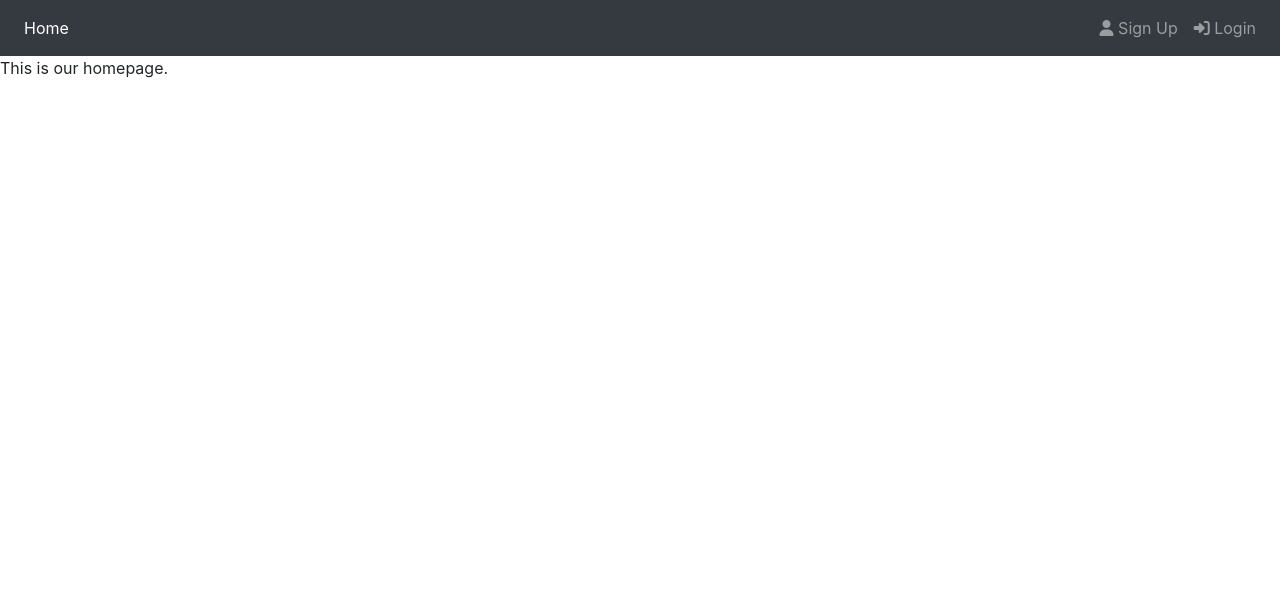
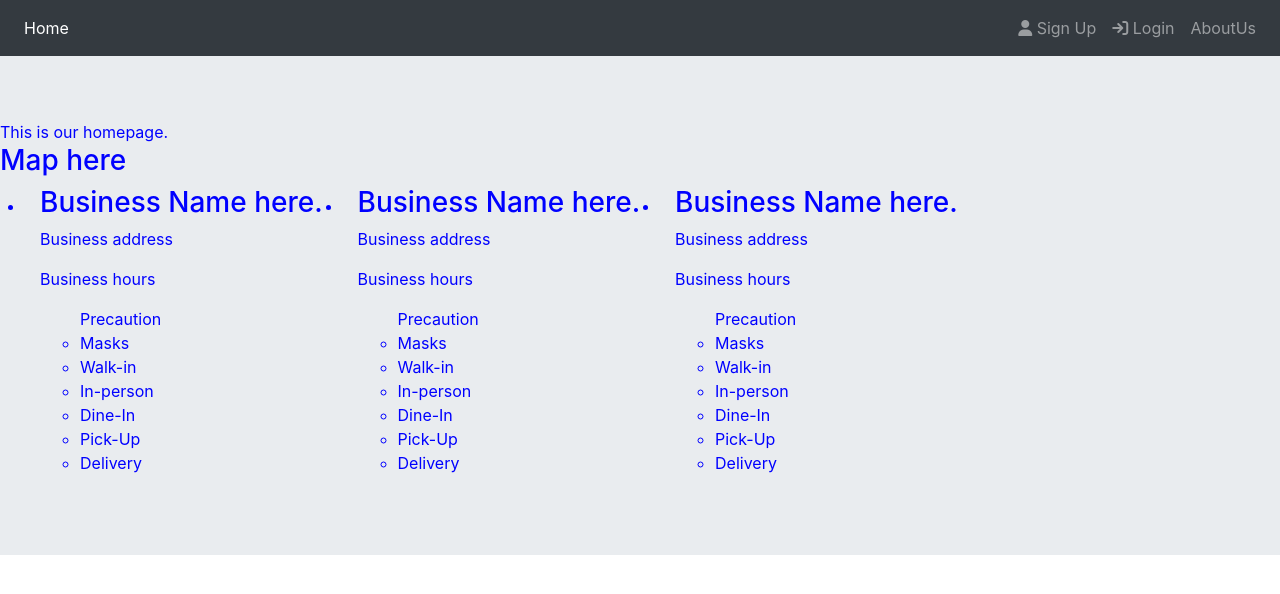
Before and after one commit to squarecylinder/CoronaNoLines, a React (Create React App) app in the folder client/: page / in a window 1280 px wide. Shown: the top 594 px of the page. Built offline with nearby package versions, Linux system fonts and the light colour scheme; the HTML template or start-up script is replaced by a standard one.

Commit message:
add pages

```diff
--- /dev/null
+++ b/client/public/CSS/style.css
@@ -0,0 +1,35 @@
+body, html {
+  height: 100%;
+}
+.bg {
+  /* The image used */
+  background-image: url("https://mdbootstrap.com/img/Photos/Horizontal/Nature/full page/img(11).jpg");
+
+  /* Half height */
+  height: 50%;
+
+  /* Center and scale the image nicely */
+  background-position: center;
+  background-repeat: no-repeat;
+  background-size: cover;
+}
+body, html {
+  height: 100%;}
+body{
+  color: blue;
+  }
+h1 {
+    color: green;
+}
+
+.bg2 {
+  /* The image used */
+  background-image: url("https://source.unsplash.com/twukN12EN7c/1920x1080")
+  height: 100%;
+
+  /* Center and scale the image nicely */
+  background-position: center;
+  background-repeat: no-repeat;
+  background-size: cover;
+
+}
--- a/client/public/index.html
+++ b/client/public/index.html
@@ -26,6 +26,7 @@
       work correctly both with client-side routing and a non-root public URL.
       Learn how to configure a non-root public URL by running `npm run build`.
     -->
+    <link rel="stylesheet" href="%PUBLIC_URL%/CSS/style.css" />
     <title>React App</title>
   </head>
   <body>
--- a/client/src/App.js
+++ b/client/src/App.js
@@ -3,6 +3,8 @@ import { BrowserRouter as Router, Route, Switch } from "react-router-dom";
 import Home from "./pages/Home";
 import Login from './pages/Login';
 import SignUp from './pages/SignUp';
+import AboutUs from './pages/AboutUs';
+import AccountPage from './pages/AccountPage';
 import NoMatch from './pages/404';
 import Nav from './components/Nav/Nav'
 
@@ -22,6 +24,12 @@ function App() {
           <Route exact path="/login">
             <Login />
           </Route>
+          <Route exact path="/aboutus">
+            <AboutUs />
+          </Route>
+          <Route exact path="/accountpage">
+            <AccountPage />
+          </Route>
           <Route>
             <NoMatch />
           </Route>
--- /dev/null
+++ b/client/src/components/BusinessCard/BusinessCard.js
@@ -0,0 +1,18 @@
+import React from 'react';
+
+function BusinessCard() {
+    return (
+        <div>
+            <h3>Business Name here.</h3>
+            <p>Business address</p>
+            <p>Business hours</p>
+            <ul>Precaution
+            <li>Masks</li>
+            <li>Walk-in</li>
+            <li>In-person</li>
+            <li>Dine-In</li>
+            <li>Pick-Up</li>
+            <li>Delivery</li></ul></div>
+    )
+}
+export default BusinessCard;
--- /dev/null
+++ b/client/src/components/Map/Map.js
@@ -0,0 +1,10 @@
+import React from 'react';
+
+function Map() {
+    return (
+        <div>
+            <h3>Map here</h3>
+            </div>
+    )
+}
+export default Map;
--- a/client/src/components/Nav/Nav.js
+++ b/client/src/components/Nav/Nav.js
@@ -16,7 +16,10 @@ function Nav() {
         <a class="nav-link" href="/signup"><span class="fas fa-user"></span> Sign Up</a>
       </li>
       <li class="nav-item">
-        <a class="nav-link" href="/login"><span class="fas fa-sign-in-alt"></span> Login</a>
+        <a class="nav-link" href="/login"><span class="fas fa-sign-in"></span> Login</a>
+      </li>
+      <li class="nav-item">
+        <a class="nav-link" href="/aboutus">AboutUs</a>
       </li>
     </ul>
   </nav>
--- a/client/src/pages/Aboutus.js
+++ b/client/src/pages/Aboutus.js
@@ -1,9 +1,9 @@
 import React from 'react';
-import Form from "../src/pages/Aboutus";
+
 
 function AboutUs() {
     return (
-        <div className="jumbotron jumbotron-fluid">
+        <div className="jumbotron jumbotron-fluid bg">
             <div className="container">
                 <h1 className="display-4">Latest Covid-19 updates</h1>
                 <p className="lead">Provide latest business operating hours and Covid etiquettes needed.</p>
--- /dev/null
+++ b/client/src/pages/AccountPage.js
@@ -0,0 +1,8 @@
+import React from 'react';
+
+function AccountPage() {
+    return (
+        <div>This is the existing account page.</div>
+    )
+}
+export default AccountPage;
--- a/client/src/pages/Home.js
+++ b/client/src/pages/Home.js
@@ -1,8 +1,15 @@
 import React from 'react';
+import BusinessCard from '../components/BusinessCard/BusinessCard';
+import Map from '../components/Map/Map';
 
 function Home() {
+    let businesses = [1,2,3];
+    const businessCards = businesses.map(business => <li className = "col-md-3"> <BusinessCard /></li>);
     return (
-        <div>This is our homepage.</div>
-    )
+        <div className="jumbotron jumbotron-fluid bg2">
+        <div>This is our homepage.
+        <Map />
+    <ul className = "row">{businessCards}</ul></div></div>
+    );
 }
 export default Home;
--- a/client/src/pages/Login.js
+++ b/client/src/pages/Login.js
@@ -1,9 +1,9 @@
 import React from 'react';
-import Form from "../components/Form/Login";
+import LoginInput from "../components/Form/Login";
 
 function Login() {
     return (
-        <Form />
+        <LoginInput />
     )
 }
 
```
Also changed, not shown: 1 other file (tests, documents, lock files or other folders).
